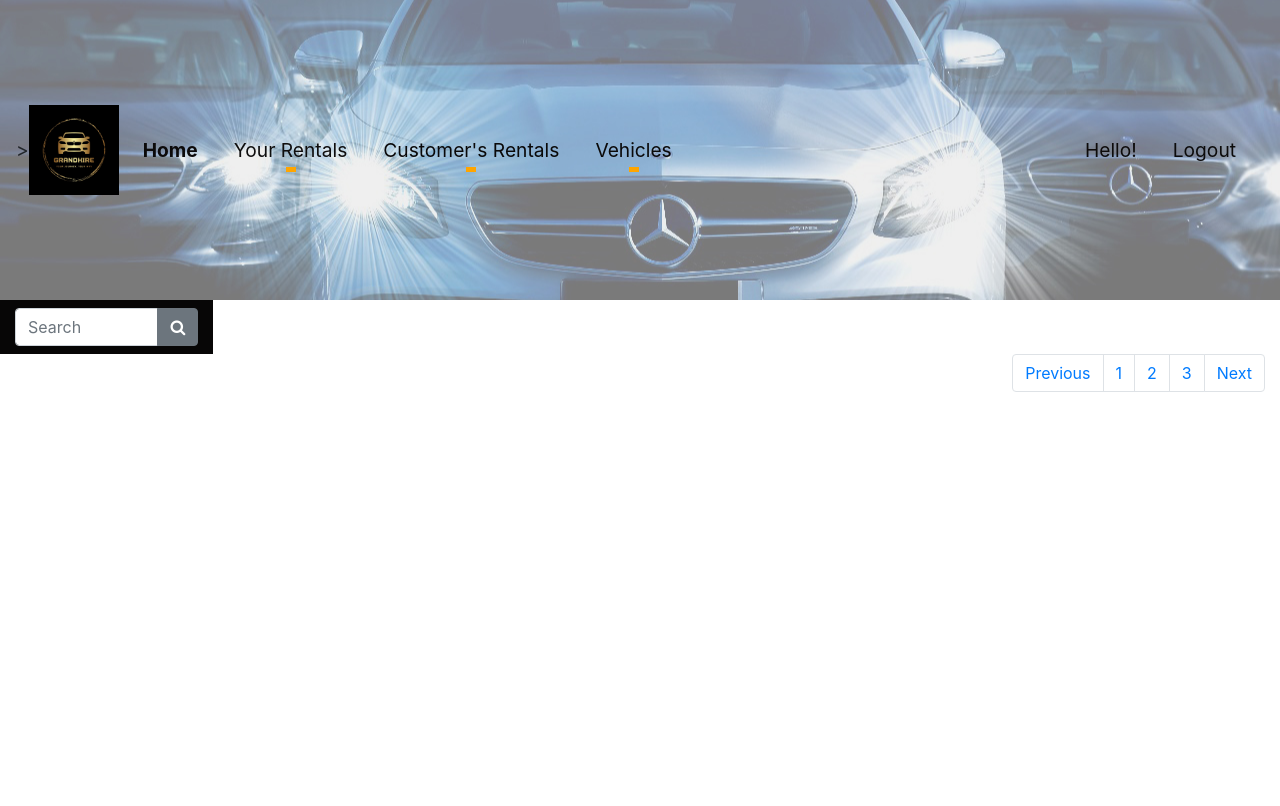
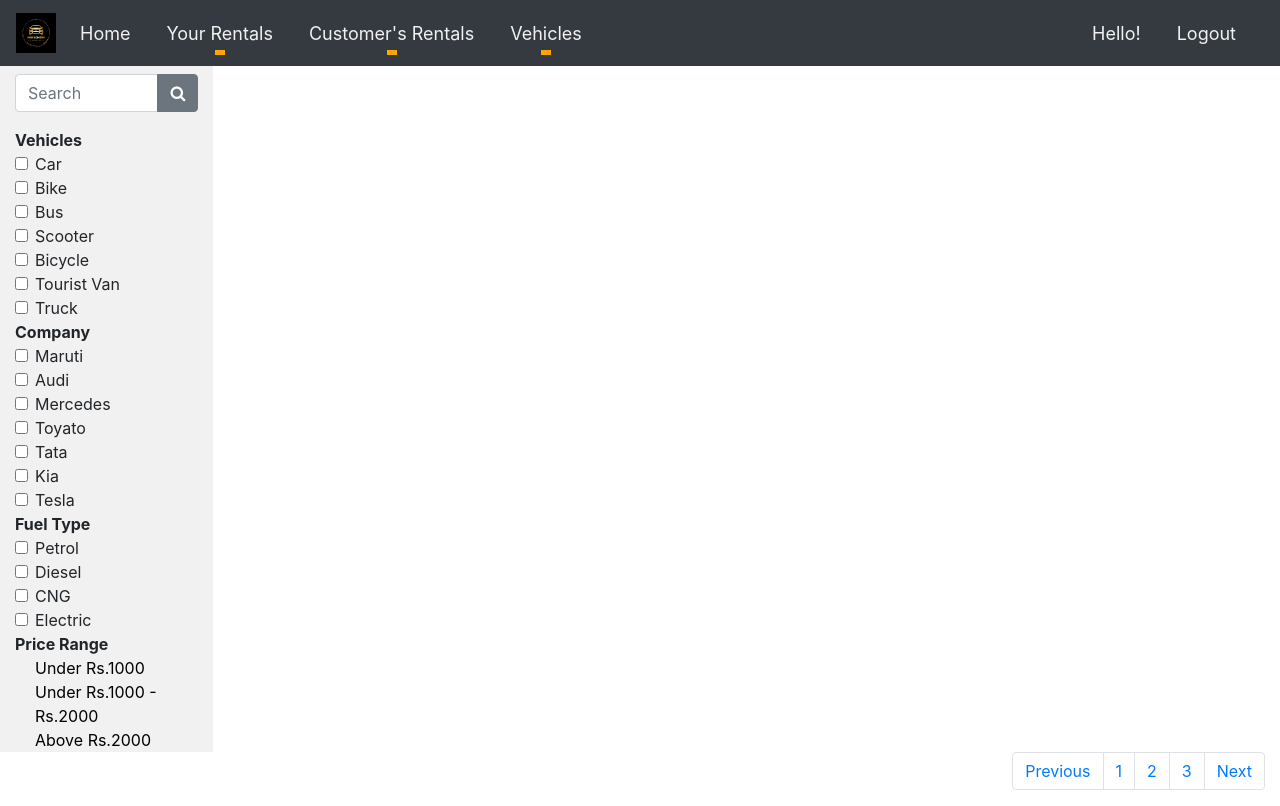
Before and after one commit to Kaumini-Perera/Group-19, a Django app: template vehicle_renting_system/Manager/templates/Manager_base.html in a window 1280 px wide. Before the commit the page ends 392 px from the top, so only its background shows below. Run offline with Django 4.2, Linux system fonts and the light colour scheme; the template is opened without the code that fills it, so the values that code supplies are empty; some libraries are stand-ins or nearby versions.

Commit message:
Revert "Update Manager_base.html"
This reverts commit 6396a744bbd4dbefaa78f35a300c0d5470d4c8a6.

```diff
--- a/vehicle_renting_system/Manager/templates/Manager_base.html
+++ b/vehicle_renting_system/Manager/templates/Manager_base.html
@@ -20,17 +20,11 @@
     <link rel="stylesheet" type="text/css" href="{% static 'css/manager.css' %}">
     <script src="{% static 'js/manager.js' %}" type="text/javascript"></script>
 
-    <style>
-        body {
-            padding-top: 300px;
-        }
-    </style>
-
 </head>
 
 <body>
-    <nav class="navbar fixed-top navbar-expand-lg navbar-dark" style="font-size: larger; background: rgba(0, 0, 0, 0.4) url('{% static 'img\bg\bg1.png' %}' ) center center / cover no-repeat; width: 100%; min-height: 300px;">>
-        <a href="/Manager"><img class="navbar-brand" src="{% static 'img/Logos/final_logo.png' %}" height="100"></a>
+    <nav class="navbar sticky-top navbar-expand-lg navbar-dark bg-dark" style="font-size: large;" aria-label="" aria-labbelledby="">
+        <a href="/Manager"><img class="navbar-brand" src="{% static 'img/Logos/final_logo.png' %}" height="50"></a>
         <button class="navbar-toggler" type="button" data-toggle="collapse" data-target="#navbarSupportedContent" aria-controls="navbarSupportedContent" aria-expanded="false" aria-label="Toggle navigation">
             <span class="navbar-toggler-icon"></span>
         </button>
@@ -38,32 +32,32 @@
         <div class="collapse navbar-collapse" id="navbarSupportedContent">
             <ul class="navbar-nav mr-auto">
                 <li class="nav-item active">
-                    <a class="nav-link" href="/Manager" style="color: #0c0a0a;"><b>Home</b></a>
+                    <a class="nav-link" href="/Manager" style="color: #f1f1f1;">Home</a>
                 </li>
 
                 <li class="nav-item dropdown">
-                    <a class="nav-link dropdown-toggle" href="#" id="navbarDropdown" style="color: #0e0d0d;" role="button" data-toggle="dropdown" aria-haspopup="true" aria-expanded="false">
+                    <a class="nav-link dropdown-toggle" href="#" id="navbarDropdown" style="color: #f1f1f1;" role="button" data-toggle="dropdown" aria-haspopup="true" aria-expanded="false">
                         Your Rentals
                     </a>
                     <div class="dropdown-menu" aria-labelledby="navbarDropdown">
                         <a class="dropdown-item" href="/Manager/SentRequests">Sent Requests</a>
-                        <a class="dropdown-item" href="#"><b>Previous Rentals</b></a>
+                        <a class="dropdown-item" href="#">Previous Rentals</a>
                     </div>
                 </li>
 
                 <li class="nav-item dropdown">
-                    <a class="nav-link dropdown-toggle" href="#" id="navbarDropdown" style="color: #090808;" role="button" data-toggle="dropdown" aria-haspopup="true" aria-expanded="false">
+                    <a class="nav-link dropdown-toggle" href="#" id="navbarDropdown" style="color: #f1f1f1;" role="button" data-toggle="dropdown" aria-haspopup="true" aria-expanded="false">
                         Customer's Rentals <span class="badge badge-warning">{{no_of_pending_request}}</span>
                     </a>
                     <div class="dropdown-menu" aria-labelledby="navbarDropdown">
                         <a class="dropdown-item" href="/Manager/RentRequest">Rent Requests <span class="badge badge-warning mx-2">{{no_of_pending_request}}</span></a>
-                        <a class="dropdown-item" href="#"><b>Rental History</b></a>
+                        <a class="dropdown-item" href="#">Rental History</a>
                         <a class="dropdown-item" href="/Manager/AllCustomers">View All Customers</a>
                     </div>
                 </li>
 
                 <li class="nav-item dropdown">
-                    <a class="nav-link dropdown-toggle" href="#" id="navbarDropdown" style="color: #0a0909;" role="button" data-toggle="dropdown" aria-haspopup="true" aria-expanded="false">
+                    <a class="nav-link dropdown-toggle" href="#" id="navbarDropdown" style="color: #f1f1f1;" role="button" data-toggle="dropdown" aria-haspopup="true" aria-expanded="false">
                         Vehicles
                     </a>
                     <div class="dropdown-menu" aria-labelledby="navbarDropdown">
@@ -76,14 +70,14 @@
 
             <ul class="navbar-nav justify-content-end">
                 <li class="nav-item">
-                    <a class="nav-link" href="/Manager/Profile" style="color: #0d0b0b;" title="Your Profile">
+                    <a class="nav-link" href="/Manager/Profile" style="color: #f1f1f1;" title="Your Profile">
                         Hello! {% block name %}{%endblock%}</a>
                 </li>
             </ul>
 
             <ul class="navbar-nav justify-content-end">
                 <li class="nav-item">
-                    <a class="nav-link" href="/Logout" style="color: #0c0b0b;">Logout</a>
+                    <a class="nav-link" href="/Logout" style="color: #f1f1f1;">Logout</a>
                 </li>
             </ul>
 
@@ -94,7 +88,7 @@
 
     <div class="container-fluid">
         <div class="row">
-            <div class="col-sm-2" style="height: auto; background-color: #070606;" id="demo">
+            <div class="col-sm-2" style="height: auto; background-color: #f1f1f1;" id="demo">
                 <div class="row">
                     <div class="col-sm mt-2">
                         <label class="sr-only" for="inlineFormInputGroup">Search</label>
@@ -104,6 +98,100 @@
                                 <button class="btn btn-secondary" type="button"><i class="fa fa-search"></i></button>
                             </div>
                         </div>
+                    </div>
+                </div>
+                <div class="row">
+                    <div class="col-sm mt-2">
+                        <form>
+                            <strong>Vehicles</strong>
+                            <div class="form-check">
+                                <input type="checkbox" class="form-check-input" id="Car">
+                                <label class="form-check-label" for="Car">Car</label>
+                            </div>
+                            <div class="form-check">
+                                <input type="checkbox" class="form-check-input" id="Bike">
+                                <label class="form-check-label" for="Bike">Bike</label>
+                            </div>
+                            <div class="form-check">
+                                <input type="checkbox" class="form-check-input" id="Bus">
+                                <label class="form-check-label" for="Bus">Bus</label>
+                            </div>
+                            <div class="form-check">
+                                <input type="checkbox" class="form-check-input" id="Scooter">
+                                <label class="form-check-label" for="Scooter">Scooter</label>
+                            </div>
+                            <div class="form-check">
+                                <input type="checkbox" class="form-check-input" id="Bicycle">
+                                <label class="form-check-label" for="Bicycle">Bicycle</label>
+                            </div>
+                            <div class="form-check">
+                                <input type="checkbox" class="form-check-input" id="TouristVan">
+                                <label class="form-check-label" for="TouristVan">Tourist Van</label>
+                            </div>
+                            <div class="form-check">
+                                <input type="checkbox" class="form-check-input" id="Truck">
+                                <label class="form-check-label" for="Truck">Truck</label>
+                            </div>
+
+
+                            <strong>Company</strong>
+                            <div class="form-check">
+                                <input type="checkbox" class="form-check-input" id="Maruti">
+                                <label class="form-check-label" for="Maruti">Maruti</label>
+                            </div>
+                            <div class="form-check">
+                                <input type="checkbox" class="form-check-input" id="Audi">
+                                <label class="form-check-label" for="Audi">Audi</label>
+                            </div>
+                            <div class="form-check">
+                                <input type="checkbox" class="form-check-input" id="Mercedes">
+                                <label class="form-check-label" for="Mercedes">Mercedes</label>
+                            </div>
+                            <div class="form-check">
+                                <input type="checkbox" class="form-check-input" id="Toyato">
+                                <label class="form-check-label" for="Toyato">Toyato</label>
+                            </div>
+                            <div class="form-check">
+                                <input type="checkbox" class="form-check-input" id="Tata">
+                                <label class="form-check-label" for="Tata">Tata</label>
+                            </div>
+                            <div class="form-check">
+                                <input type="checkbox" class="form-check-input" id="Kia">
+                                <label class="form-check-label" for="Kia">Kia</label>
+                            </div>
+                            <div class="form-check">
+                                <input type="checkbox" class="form-check-input" id="Tesla">
+                                <label class="form-check-label" for="Tesla">Tesla</label>
+                            </div>
+
+                            <strong>Fuel Type</strong>
+                            <div class="form-check">
+                                <input type="checkbox" class="form-check-input" id="Petrol">
+                                <label class="form-check-label" for="Petrol">Petrol</label>
+                            </div>
+                            <div class="form-check">
+                                <input type="checkbox" class="form-check-input" id="Diesel">
+                                <label class="form-check-label" for="Diesel">Diesel</label>
+                            </div>
+                            <div class="form-check">
+                                <input type="checkbox" class="form-check-input" id="CNG">
+                                <label class="form-check-label" for="CNG">CNG</label>
+                            </div>
+                            <div class="form-check">
+                                <input type="checkbox" class="form-check-input" id="Electric">
+                                <label class="form-check-label" for="Electric">Electric</label>
+                            </div>
+
+                            <strong>Price Range</strong>
+                            <div class="form-check">
+                                <a href="#" style="color: black;">
+                                    <label class="form-check-label justify-content-end" for="price" style="cursor: pointer;" onMouseOver="this.style.color='tomato'" onMouseOut="this.style.color='black'">Under Rs.1000</label>
+                                    <label class="form-check-label justify-content-end" for="price" style="cursor: pointer;" onMouseOver="this.style.color='tomato'" onMouseOut="this.style.color='black'">Under Rs.1000 - Rs.2000</label>
+                                    <label class="form-check-label justify-content-end" for="price" style="cursor: pointer;" onMouseOver="this.style.color='tomato'" onMouseOut="this.style.color='black'">Above Rs.2000</label>
+                                </a>
+                            </div>
+
+                        </form>
                     </div>
                 </div>
             </div>
```
